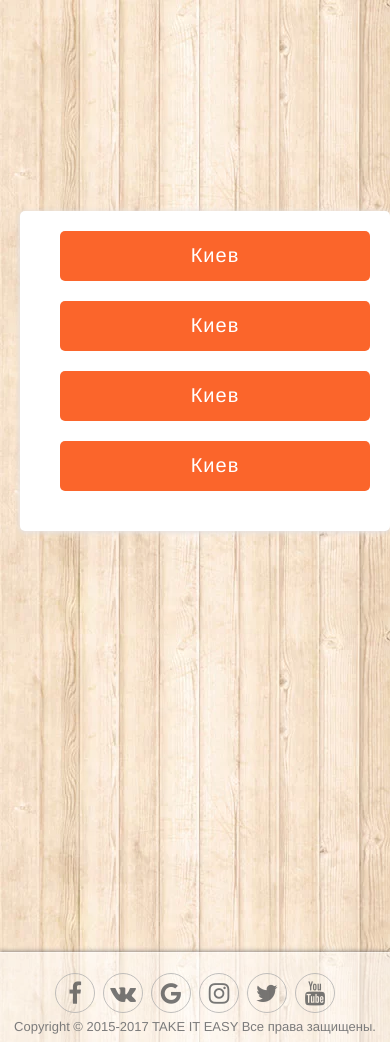
After one commit to kostandy/take-it-front, a Node project: template app/jade/select.jade in a window 390 px wide. The commit adds this page. Run offline with Node 20 templates, Linux system fonts and the light colour scheme; the template is opened without the code that fills it, so the values that code supplies are empty; some libraries are stand-ins or nearby versions; some web fonts are replaced.

Commit message:
Update responsive html and css

```diff
--- a/app/jade/blocks/navigation.jade
+++ b/app/jade/blocks/navigation.jade
@@ -3,7 +3,7 @@ header
         span >
     ul.nav
         li.loud
-            a(href="index.html") г. Кривой Рог
+            a(href="select.html") г. Кривой Рог
         li.loud
             a(href="index.html") Главная
         li.loud
--- /dev/null
+++ b/app/jade/select.jade
@@ -0,0 +1,23 @@
+doctype html
+html(lang='en')
+    include blocks/head
+    body(style='background: url(img/bg.png);')
+        .col.col--1-of-3
+        .col.col--1-of-3
+            .scity
+                .col.col--1-of-2
+                    .city
+                        a(href='index.html') Киев
+                .col.col--1-of-2
+                    .city
+                        a(href='index.html') Киев
+                .col.col--1-of-2
+                    .city
+                        a(href='index.html') Киев
+                .col.col--1-of-2
+                    .city
+                        a(href='index.html') Киев
+
+        .col.col--1-of-3
+        include blocks/footer
+        include blocks/bottom
--- a/app/scss/_content.scss
+++ b/app/scss/_content.scss
@@ -144,6 +144,7 @@
                 padding: 20px;
                 min-height: 400px;
                 margin-bottom: 20px;
+                max-height: 800px;
                 h4 {
                     text-align: center;
                 }
@@ -286,6 +287,7 @@
                     margin-top: 5px;
                     letter-spacing: .3px;
                     padding: 10px;
+                    max-height: 600px;
                     margin-left: 47px;
                     margin-bottom: 10px;
                     h4 {
@@ -295,8 +297,8 @@
                         text-align: left;
                         font-size: 14px;
                         padding-left: 20px;
-                        min-height: 160px;
-                        max-height: 260px;
+                        min-height: 180px;
+                        max-height: 360px;
                         li {
                             &.mg {
                                 background: url(../img/icons/manager.png) no-repeat left top;
@@ -392,7 +394,7 @@
                     }
                 }
                 .table-box {
-                    .add-border{
+                    .add-border {
                         border-top: 2px solid rgba(224, 224, 224, 1);
                     }
                     -webkit-border-radius: 5px;
@@ -405,19 +407,18 @@
                     .head-box {
                         border-bottom: 2px solid rgba(224, 224, 224, 1);
                     }
-                    .info{
-
+                    .info {
                         border-right: 2px solid rgba(224, 224, 224, 1);
                         padding: 10px;
                         text-align: center;
                         vertical-align: middle;
-                        &:first-child{
+                        &:first-child {
                             margin-left: 50px;
                         }
                     }
                     .footer-box {
                         border-top: 2px solid rgba(224, 224, 224, 1);
-                        h3{
+                        h3 {
                             margin-top: 5px;
                         }
                         h4 {
@@ -436,7 +437,7 @@
                 letter-spacing: .2px;
                 padding: 10px 5px 10px 5px;
                 margin-bottom: 10px;
-                height: 320px;
+                min-height: 320px;
                 img {
                     margin-top: 20px;
                 }
@@ -463,7 +464,7 @@
                 letter-spacing: .2px;
                 padding: 20px 5px 10px 5px;
                 margin-bottom: 10px;
-                height: 290px;
+                min-height: 290px;
                 .head-kurs {
                     display: flex;
                     margin-left: 20px;
@@ -562,3 +563,36 @@
         }
     }
 }
+
+.scity {
+    -webkit-border-radius: 5px;
+    border-radius: 5px;
+    background-color: #fff;
+    -webkit-box-shadow: 0 0 5px 1px #000;
+    box-shadow: 0 1px 5px 1px #e6e2e2;
+    margin-top: 15em;
+    letter-spacing: 1px;
+    padding: 20px;
+    text-align: center;
+    margin-bottom: 30em;
+    .city {
+        margin-bottom: 20px;
+        background-color: #fb652b;
+        height: 50px;
+        padding: 10px;
+        font-size: 20px;
+        font-weight: 400;
+        -webkit-border-radius: 5px;
+        border-radius: 5px;
+        a {
+            color: #fff;
+            &:hover {
+                outline: 0;
+                text-decoration: inherit;
+            }
+        }
+        &:hover {
+            background-color: #9bcb07;
+        }
+    }
+}
--- a/app/scss/_media.scss
+++ b/app/scss/_media.scss
@@ -1,6 +1,9 @@
-@media only screen and (max-width:768px){
+@media only screen and (max-width:770px){
     .lesson-wrap{
         height: 493px;
+    }
+    .kurs-wrap{
+        min-height: 400px;
     }
 }
 
```
Also changed, not shown: app/contact.html (+1 -1 lines), app/index.html (+1 -1 lines), app/prices.html (+1 -1 lines), app/process.html (+1 -1 lines), app/programs.html (+1 -1 lines), app/select.html (added, +1 -0 lines), app/css/style.min.css.
